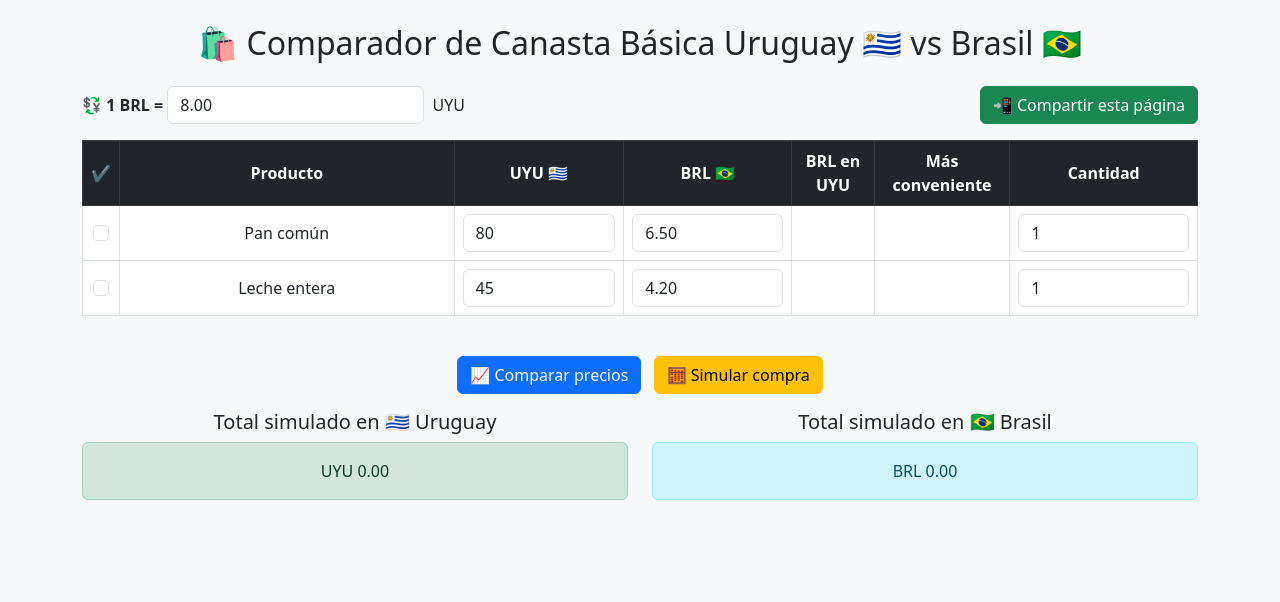
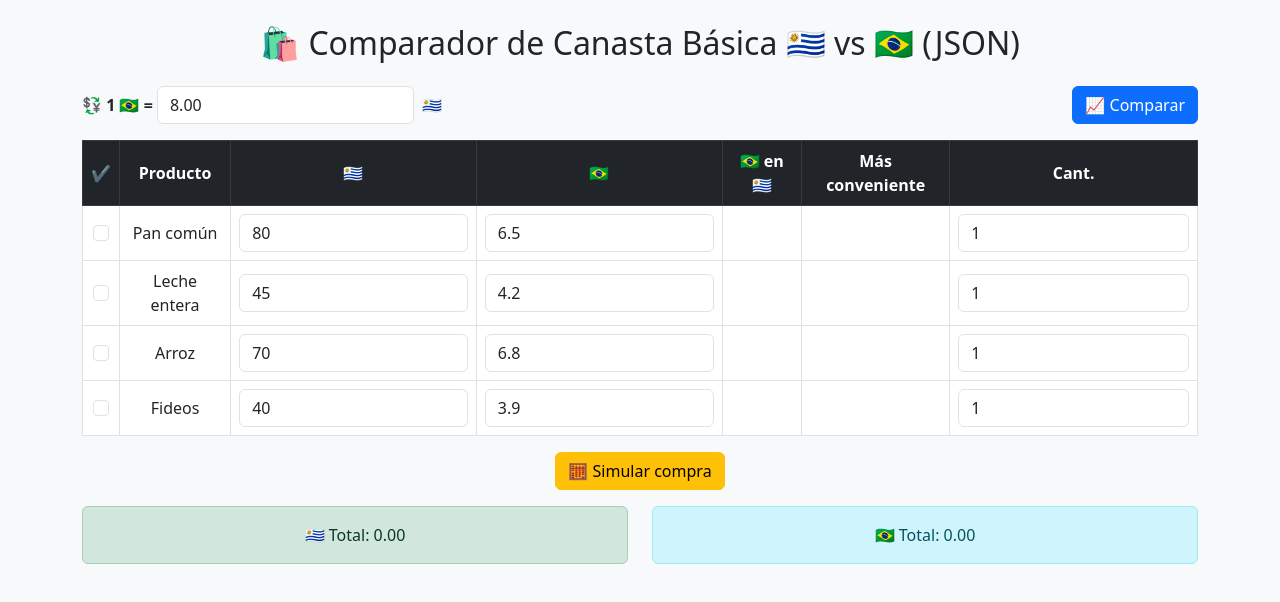
Before and after one commit to ricardoguillermo/comparador, a plain HTML site: page index.html in a window 1280 px wide. Both pictures are taken after a click on the button "🧮 Simular compra". Drawn offline with nearby package versions, Linux system fonts and the light colour scheme.

Commit message:
agregue imagenes

```diff
--- /dev/null
+++ b/canasta.json
@@ -0,0 +1,26 @@
+[
+  {
+    "producto": "Pan común",
+    "precio_uy": 80,
+    "precio_br": 6.5,
+    "cantidad": 1
+  },
+  {
+    "producto": "Leche entera",
+    "precio_uy": 45,
+    "precio_br": 4.2,
+    "cantidad": 1
+  },
+  {
+    "producto": "Arroz",
+    "precio_uy": 70,
+    "precio_br": 6.8,
+    "cantidad": 1
+  },
+  {
+    "producto": "Fideos",
+    "precio_uy": 40,
+    "precio_br": 3.9,
+    "cantidad": 1
+  }
+]
--- a/index.html
+++ b/index.html
@@ -2,7 +2,7 @@
 <html lang="es">
 <head>
   <meta charset="UTF-8">
-  <title>Comparador Canasta Básica UY 🇺🇾 vs BR 🇧🇷</title>
+  <title>Comparador de Canasta con JSON e Íconos</title>
   <meta name="viewport" content="width=device-width, initial-scale=1">
   <link href="https://cdn.jsdelivr.net/npm/bootstrap@5.3.0/dist/css/bootstrap.min.css" rel="stylesheet">
   <style>
@@ -13,129 +13,104 @@
 </head>
 <body class="bg-light">
   <div class="container py-4">
-    <h2 class="text-center mb-4">🛍️ Comparador de Canasta Básica Uruguay 🇺🇾 vs Brasil 🇧🇷</h2>
+    <h2 class="text-center mb-4">🛍️ Comparador de Canasta Básica 🇺🇾 vs 🇧🇷 (JSON)</h2>
 
     <div class="d-flex justify-content-between align-items-center mb-3">
       <div>
-        <label><strong>💱 1 BRL = </strong></label>
+        <label><strong>💱 1 <span class="fw-bold">🇧🇷</span> = </strong></label>
         <input type="number" id="valorReal" value="8.00" step="0.01" class="form-control d-inline w-auto">
-        <span class="ms-1">UYU</span>
+        <span class="ms-1"><span class="fw-bold">🇺🇾</span></span>
       </div>
-      <button class="btn btn-success" onclick="compartir()">📲 Compartir esta página</button>
+      <button class="btn btn-primary" onclick="comparar()">📈 Comparar</button>
     </div>
 
-    <div class="table-responsive mb-4">
-      <table class="table table-bordered table-hover" id="tablaComparativa">
+    <div class="table-responsive">
+      <table class="table table-bordered table-hover" id="tabla">
         <thead class="table-dark">
           <tr>
             <th>✔️</th>
-            <th style="width: 30%;">Producto</th>
-            <th>UYU 🇺🇾</th>
-            <th>BRL 🇧🇷</th>
-            <th>BRL en UYU</th>
+            <th>Producto</th>
+            <th>🇺🇾</th>
+            <th>🇧🇷</th>
+            <th>🇧🇷 en 🇺🇾</th>
             <th>Más conveniente</th>
-            <th>Cantidad</th>
+            <th>Cant.</th>
           </tr>
         </thead>
-        <tbody>
-          <tr>
-            <td><input type="checkbox" class="form-check-input selector"></td>
-            <td>Pan común</td>
-            <td><input type="number" class="form-control" value="80"></td>
-            <td><input type="number" class="form-control" value="6.50"></td>
-            <td class="br-conv"></td>
-            <td class="mejor-opcion fw-bold"></td>
-            <td><input type="number" class="form-control cantidad" value="1"></td>
-          </tr>
-          <tr>
-            <td><input type="checkbox" class="form-check-input selector"></td>
-            <td>Leche entera</td>
-            <td><input type="number" class="form-control" value="45"></td>
-            <td><input type="number" class="form-control" value="4.20"></td>
-            <td class="br-conv"></td>
-            <td class="mejor-opcion fw-bold"></td>
-            <td><input type="number" class="form-control cantidad" value="1"></td>
-          </tr>
-        </tbody>
+        <tbody id="cuerpoTabla"></tbody>
       </table>
     </div>
 
-    <div class="text-center mb-3">
-      <button class="btn btn-primary me-2" onclick="comparar()">📈 Comparar precios</button>
-      <button class="btn btn-warning" onclick="calcularSimulacion()">🧮 Simular compra</button>
+    <div class="text-center">
+      <button class="btn btn-warning" onclick="calcular()">🧮 Simular compra</button>
     </div>
 
-    <div class="row text-center">
-      <div class="col-md-6">
-        <h5>Total simulado en 🇺🇾 Uruguay</h5>
-        <div class="alert alert-success" id="totalUy">UYU 0</div>
-      </div>
-      <div class="col-md-6">
-        <h5>Total simulado en 🇧🇷 Brasil</h5>
-        <div class="alert alert-info" id="totalBr">BRL 0</div>
-      </div>
+    <div class="row text-center mt-3">
+      <div class="col-md-6"><div class="alert alert-success" id="totalUy">🇺🇾 Total: 0</div></div>
+      <div class="col-md-6"><div class="alert alert-info" id="totalBr">🇧🇷 Total: 0</div></div>
     </div>
   </div>
 
 <script>
+let datos = [];
+
+fetch('canasta.json')
+  .then(res => res.json())
+  .then(json => {
+    datos = json;
+    const cuerpo = document.getElementById('cuerpoTabla');
+    datos.forEach((item, i) => {
+      const fila = document.createElement('tr');
+      fila.innerHTML = `
+        <td><input type="checkbox" class="form-check-input selector"></td>
+        <td>${item.producto}</td>
+        <td><input type="number" class="form-control uy" value="${item.precio_uy}"></td>
+        <td><input type="number" class="form-control br" value="${item.precio_br}"></td>
+        <td class="br-conv"></td>
+        <td class="mejor-opcion fw-bold"></td>
+        <td><input type="number" class="form-control cantidad" value="${item.cantidad}"></td>
+      `;
+      cuerpo.appendChild(fila);
+    });
+  });
+
 function comparar() {
-  const filas = document.querySelectorAll('#tablaComparativa tbody tr');
+  const filas = document.querySelectorAll('#tabla tbody tr');
   const valorReal = parseFloat(document.getElementById('valorReal').value);
+  filas.forEach(fila => {
+    const uy = parseFloat(fila.querySelector('.uy').value) || 0;
+    const br = parseFloat(fila.querySelector('.br').value) || 0;
+    const brEnUy = br * valorReal;
 
-  filas.forEach(fila => {
-    const precioUYU = parseFloat(fila.children[2].querySelector('input').value) || 0;
-    const precioBRL = parseFloat(fila.children[3].querySelector('input').value) || 0;
-    const precioBRLuy = precioBRL * valorReal;
-
-    const celdaBRconv = fila.querySelector('.br-conv');
+    fila.querySelector('.br-conv').innerText = `🇺🇾 ${brEnUy.toFixed(2)}`;
     const celdaMejor = fila.querySelector('.mejor-opcion');
-
-    celdaBRconv.innerText = `UYU ${precioBRLuy.toFixed(2)}`;
     fila.classList.remove('resaltado-uy', 'resaltado-br');
 
-    if (precioUYU < precioBRLuy) {
-      celdaMejor.innerText = "🇺🇾 Uruguay";
+    if (uy < brEnUy) {
+      celdaMejor.innerText = '🇺🇾';
       fila.classList.add('resaltado-uy');
-    } else if (precioBRLuy < precioUYU) {
-      celdaMejor.innerText = "🇧🇷 Brasil";
+    } else if (brEnUy < uy) {
+      celdaMejor.innerText = '🇧🇷';
       fila.classList.add('resaltado-br');
     } else {
-      celdaMejor.innerText = "Iguales";
+      celdaMejor.innerText = '🎯';
     }
   });
 }
 
-function calcularSimulacion() {
-  const filas = document.querySelectorAll('#tablaComparativa tbody tr');
-  const valorReal = parseFloat(document.getElementById('valorReal').value);
-  let totalUY = 0;
-  let totalBR = 0;
-
+function calcular() {
+  const filas = document.querySelectorAll('#tabla tbody tr');
+  let totalUy = 0, totalBr = 0;
   filas.forEach(fila => {
-    const check = fila.querySelector('.selector').checked;
-    if (!check) return;
-
-    const precioUYU = parseFloat(fila.children[2].querySelector('input').value) || 0;
-    const precioBRL = parseFloat(fila.children[3].querySelector('input').value) || 0;
+    if (!fila.querySelector('.selector').checked) return;
+    const uy = parseFloat(fila.querySelector('.uy').value) || 0;
+    const br = parseFloat(fila.querySelector('.br').value) || 0;
     const cantidad = parseFloat(fila.querySelector('.cantidad').value) || 1;
-
-    totalUY += precioUYU * cantidad;
-    totalBR += precioBRL * cantidad;
+    totalUy += uy * cantidad;
+    totalBr += br * cantidad;
   });
-
-  document.getElementById('totalUy').innerText = `UYU ${totalUY.toFixed(2)}`;
-  document.getElementById('totalBr').innerText = `BRL ${totalBR.toFixed(2)}`;
-}
-
-function compartir() {
-  const url = window.location.href;
-  const texto = `Mirá esta comparación de precios entre 🇺🇾 y 🇧🇷: ${url}`;
-  if (navigator.share) {
-    navigator.share({ title: "Comparador de Canasta", text: texto, url: url });
-  } else {
-    alert("📋 Enlace copiado al portapapeles");
-    navigator.clipboard.writeText(url);
-  }
+  document.getElementById('totalUy').innerText = `🇺🇾 Total: ${totalUy.toFixed(2)}`;
+  document.getElementById('totalBr').innerText = `🇧🇷 Total: ${totalBr.toFixed(2)}`;
 }
 </script>
 </body>
```
Also changed, not shown: public/brasil.png (added), public/uruguay.png (added).
